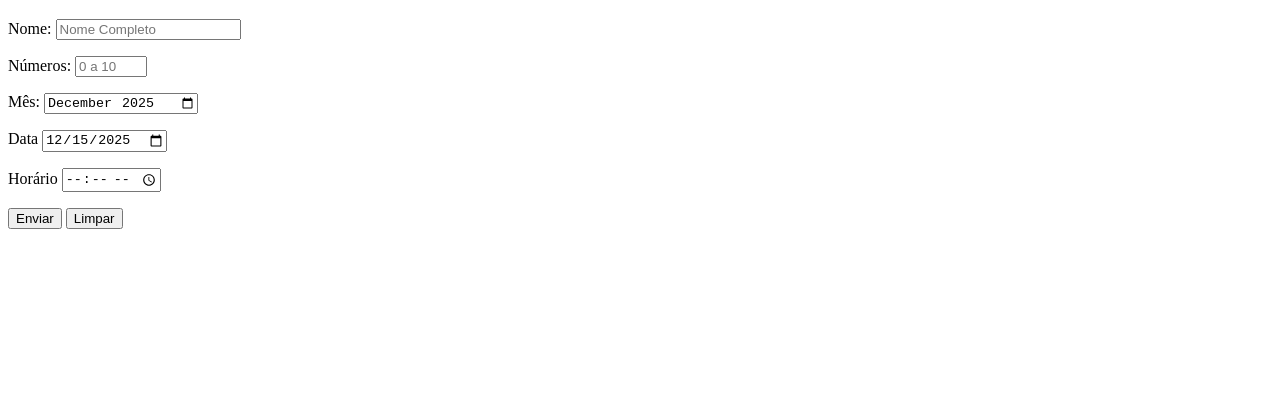
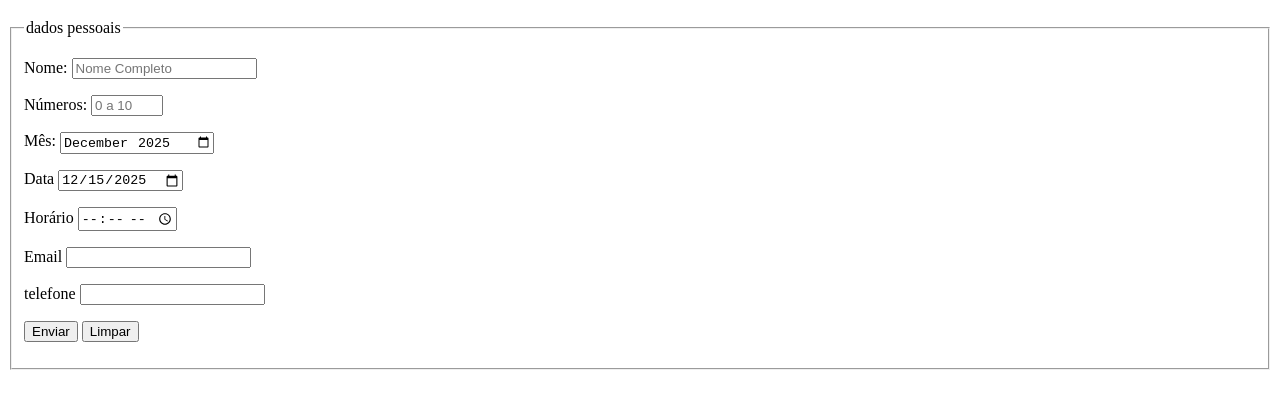
Before and after one commit to mateuscipriano/html-css, a plain HTML site: page exercicios-modulo-4/ex025/form03.html in a window 1280 px wide. Shown: the part 61-470 px from the top of the page. Drawn offline with Linux system fonts and the light colour scheme.

Commit message:
att form03

```diff
--- a/exercicios-modulo-4/ex025/form03.html
+++ b/exercicios-modulo-4/ex025/form03.html
@@ -8,37 +8,42 @@
 <body>
     <h1>Teste de Formulário</h1>
     <form action="#" method="get" autocomplete="on">
+        <fieldset>
+            <legend>dados pessoais</legend>
             <p>
                 <label for="inome">Nome:</label>
                 <input type="text" name="Nome" id="inome" required maxlength="30" placeholder="Nome Completo">
             </p>
-
             <p>
                 <label for="inum">Números:</label>
-
                 <input type="number" name="num" id="inum" size="5=" min="0" max="10"  placeholder="0 a 10" step="0.1">
             </p>
-
             <p>
                 <label for="imes">Mês:</label>
                 <input type="month" name="mes" id="imes" value="2025-12">
             </p>
-
             <p>
                 <label for="idata">Data</label>
                 <input type="date" name="data" id="idata" value="2025-12-15">
             </p>
-
             <p>
                 <label for="ihora">Horário</label>
                 <input type="time" name="hora" id="ihora" >
             </p>
-
+            <p>
+                <label for="iemail">Email</label>
+                <input type="email" name="email" id="iemail" autocomplete="email">
+            </p>
+            <p>
+                <label for="itel">telefone</label>
+                <input type="tel" name="tel" id="itel" pattern="^[0-9]{4}-[0-9]{4}$">
+                <!-- estuder regEx -->
+            </p>
             <p>
                 <input type="submit" value="Enviar">
                 <input type="reset" value="Limpar">
             </p>
-
+        </fieldset>
 
     </form>
 </body>
```
Lines whose indentation alone changed are shown as unchanged.
